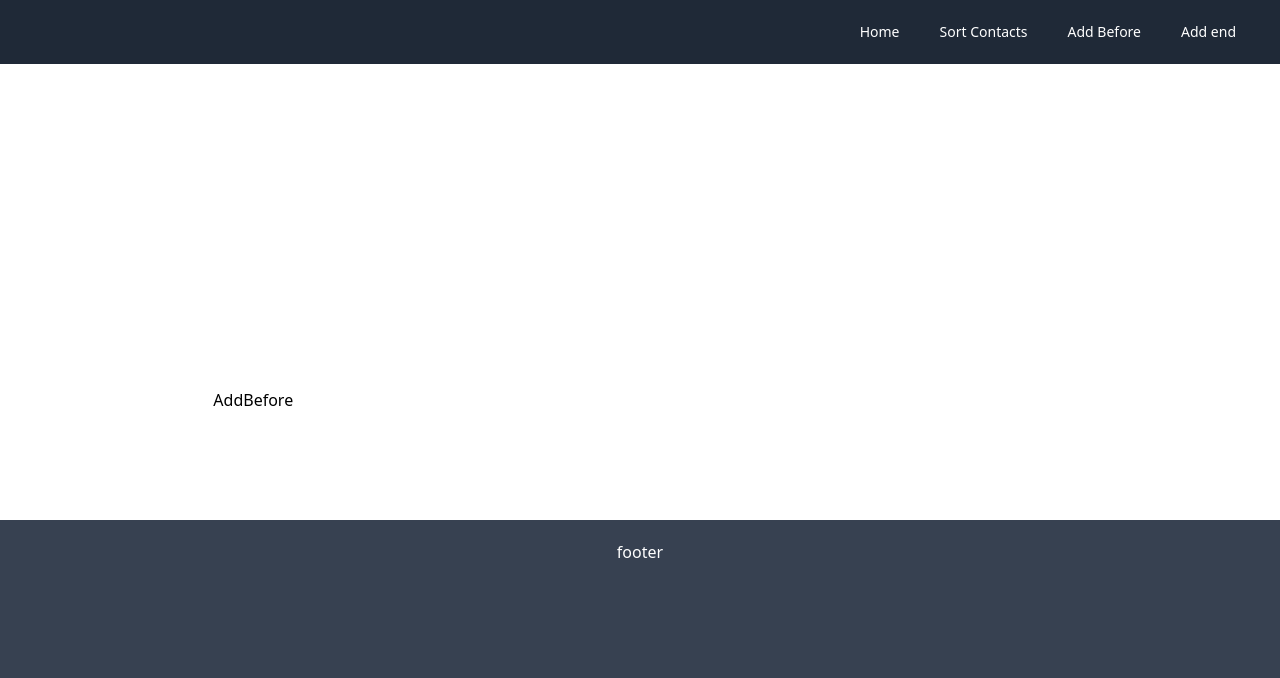
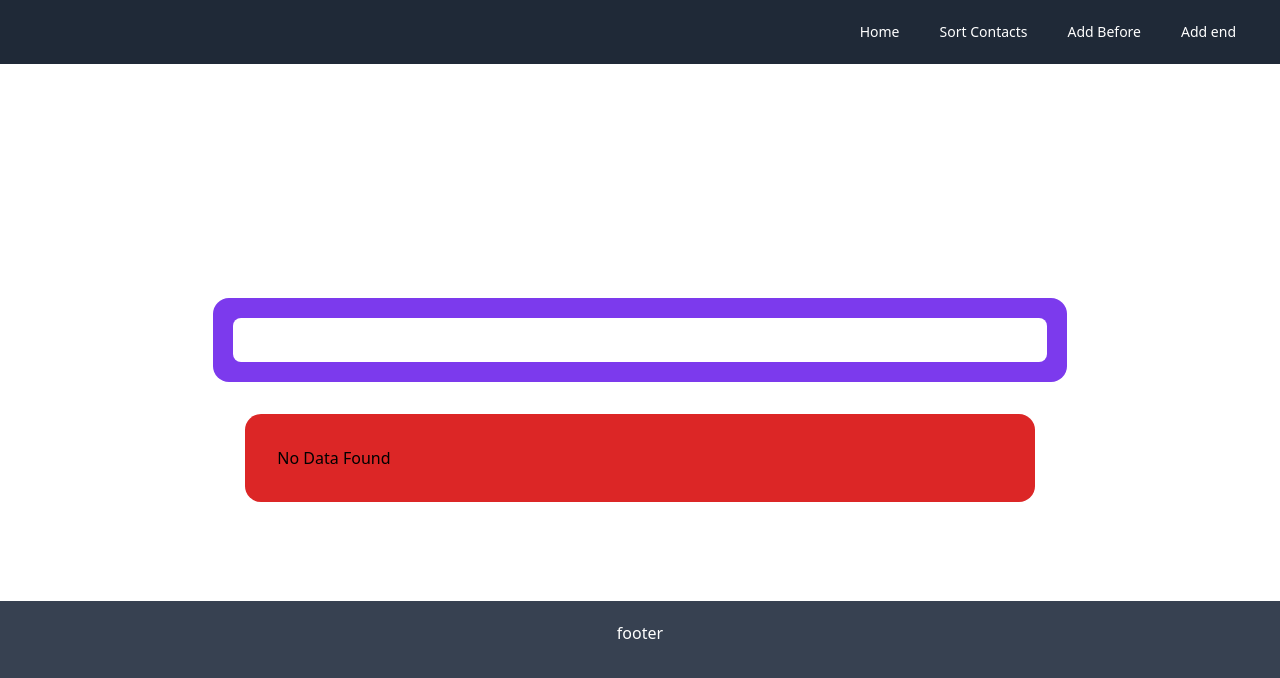
Before and after one commit to ZianEjaz/Numbers-App-On-React, a React (Create React App) app: page /addbefore in a window 1280 px wide. Shown: the top 678 px of the page. Built offline with nearby package versions, Linux system fonts and the light colour scheme.

Commit message:
added global state using call back function and completed addBefore and addEnd page

```diff
--- a/src/App.js
+++ b/src/App.js
@@ -15,6 +15,20 @@ import Footer from "./footer.js";
 library.add(fab, far, fas);
 
 class App extends Component {
+  state = {
+    globalState :{
+      dataArray : []
+    }
+  };
+
+  globalStateDataImport = (data) => {
+    this.setState({
+      globalState :{
+        dataArray : data
+      }
+    });
+  };
+
   render() {
     return (
       <div>
@@ -26,16 +40,16 @@ class App extends Component {
             renders the first one that matches the current URL. */}
             <Switch>
               <Route path="/addend">
-                <AddEnd />
+                <AddEnd data={this.state.globalState.dataArray}/>
               </Route>
               <Route path="/addbefore">
-                <AddBefore />
+                <AddBefore data={this.state.globalState.dataArray}/>
               </Route>
               <Route path="/sortcountry">
                 <Sort />
               </Route>
               <Route path="/">
-                <Home />
+                <Home globalStateDataImport={this.globalStateDataImport} />
               </Route>
             </Switch>
             <Footer />
--- a/src/components/addbefore.js
+++ b/src/components/addbefore.js
@@ -1,9 +1,32 @@
-import React from "react";
+import React, { Component } from "react";
+import Search from "./search";
+import DataDisplay from "./dataDisplay";
+
+class AddBefore extends Component {
+  state ={
+    data : this.props.data,
+    dataToAddBefore : ''
+  }
+  addBeforeText = (event)=>{
+  const  finalData = this.props.data.map((item)=>{
+return `${event.target.value}${item}`
+    })
+this.setState({
+   data:finalData,
+  dataToAddBefore : event.target.value
+})
 
 
-const AddBefore = () => {
-  return (
-  <div className="w-4/6 m-auto">AddBefore</div>
-  );
-};
+
+  }
+  render() {
+    return (
+      <div className="w-4/6 m-auto">
+        <Search
+        function={this.addBeforeText}/>
+        <DataDisplay data={this.state.data} />
+      </div>
+    );
+  }
+}
 export default AddBefore;
--- a/src/components/addend.js
+++ b/src/components/addend.js
@@ -1,8 +1,32 @@
-import React from "react";
+import React, { Component } from "react";
+import Search from "./search";
+import DataDisplay from "./dataDisplay";
 
-const AddEnd = () => {
-  return (
-  <div className="w-4/6 m-auto">AddEnd</div>
-  );
-};
+class AddEnd extends Component {
+  state ={
+    data : this.props.data,
+    dataToAddBefore : ''
+  }
+  addBeforeText = (event)=>{
+  const  finalData = this.props.data.map((item)=>{
+return `${item}${event.target.value}`
+    })
+this.setState({
+   data:finalData,
+  dataToAddBefore : event.target.value
+})
+
+
+
+  }
+  render() {
+    return (
+      <div className="w-4/6 m-auto">
+        <Search
+        function={this.addBeforeText}/>
+        <DataDisplay data={this.state.data} />
+      </div>
+    );
+  }
+}
 export default AddEnd;
--- a/src/components/fileReader.js
+++ b/src/components/fileReader.js
@@ -5,7 +5,7 @@ class FileReader extends Component {
   state = {
     fileData: {
       fileReadSucessfully: false,
-      fileInfo: "",
+      fileInfo: {},
       data: [],
       numbersArray: [],
     },
@@ -24,10 +24,12 @@ class FileReader extends Component {
       return numbersArray.push(data.numbers);
     });
     this.setState({
+      fileData:{
       fileReadSucessfully: true,
       numbersArray,
       fileInfo,
       data,
+      }
     });
     this.props.passFileDataToHomeState(this.state.fileData);
   };
--- a/src/components/home.js
+++ b/src/components/home.js
@@ -5,14 +5,21 @@ import Search from "./search";
 
 class Home extends Component {
   state = {
-    fileData : {},
+    fileData: {
+      fileReadSucessfully: false,
+      fileInfo: {},
+      data: [],
+      numbersArray: [],
+    },
     filtered: [],
     keyword: "",
-  }
+  };
 
-  passFileDataToHomeState = (childData) =>{
-    this.setState({fileData: childData})
-}
+  passFileDataToHomeState = (childData) => {
+    this.setState({ fileData: childData });
+    //sending data to global state
+    this.props.globalStateDataImport(this.state.fileData.numbersArray);
+  };
 
   searchNumbers = (event) => {
     let keyword = event.target.value;
@@ -24,36 +31,37 @@ searchNumbers = (event) => {
       keyword,
     });
   };
+
   render() {
     return (
       <div className="w-4/6 m-auto">
-
-
         <div className="flex flex-wrap justify-center">
           <div className="flex flex-wrap text-white text-xl w-full lg:w-1/4 content-start">
-          <div className="p-5 mt-8 bg-purple-600 rounded-2xl w-full">
-            <Search searchNumbers={this.searchNumbers} />
-          </div>
+            <Search
+              function={this.searchNumbers}
+              placeholder={"Search Numbers"}
+              type ={'number'}
+            />
             <div className="p-5 mt-8 bg-purple-600 rounded-2xl w-full">
               <p>Upload a CSV file to import Contacts</p>
 
-
-
-            <FileReader passFileDataToHomeState={this.passFileDataToHomeState}/>
-
+              <FileReader
+                passFileDataToHomeState={this.passFileDataToHomeState}
+              />
             </div>
           </div>
           <div className="text-white bg-purple-700 p-8 rounded-2xl mt-8 w-full lg:w-2/3 m-auto relative animate__bounceInDown">
-
-
-
-          <h3 className="text-2xl">File Name: {this.state.fileData.fileInfo.name}</h3>
-          <h3>File Type: {this.state.fileInfo.type}</h3>
+            <h3 className="text-2xl">
+              File Name: {this.state.fileData.fileInfo.name}
+            </h3>
+            <h3>File Type: {this.state.fileData.fileInfo.type}</h3>
 
             {this.state.keyword === "" ? (
-            <h3>Total Numbers Imported {this.state.fileData.numbersArray.length}</h3>
+              <h3>
+                Total Numbers Imported {this.state.fileData.numbersArray.length}
+              </h3>
             ) : (
-            <h3  className="text-2xl p-4 rounded m-5">
+              <h3 className="text-2xl p-4 rounded m-5">
                 Total Numbers Found:
                 <span className="m-4">{this.state.filtered.length}</span>
               </h3>
@@ -68,13 +76,9 @@ searchNumbers = (event) => {
             <div className=" "></div>
           </div>
         </div>
-
-
-
-{/* ------------------------------- */}
-
       </div>
     );
   }
 }
+
 export default Home;
--- a/src/components/search.js
+++ b/src/components/search.js
@@ -4,15 +4,15 @@ function Search(props) {
 
 
   return (
-<>
+<div className="p-5 mt-8 bg-purple-600 rounded-2xl w-full">
       <input
-      onChange={props.searchNumbers}
+      onChange={props.function}
         className="w-full p-3 placeholder-gray-500 text-gray-900 rounded-lg sm:text-sm"
-        type="number"
+        type={props.type}
         name="search"
-        placeholder="Enter a Number to search from inported file"
+        placeholder={props.placeholder}
       ></input>
-</>
+</div>
   );
 }
 
```
Lines whose indentation alone changed are shown as unchanged.
